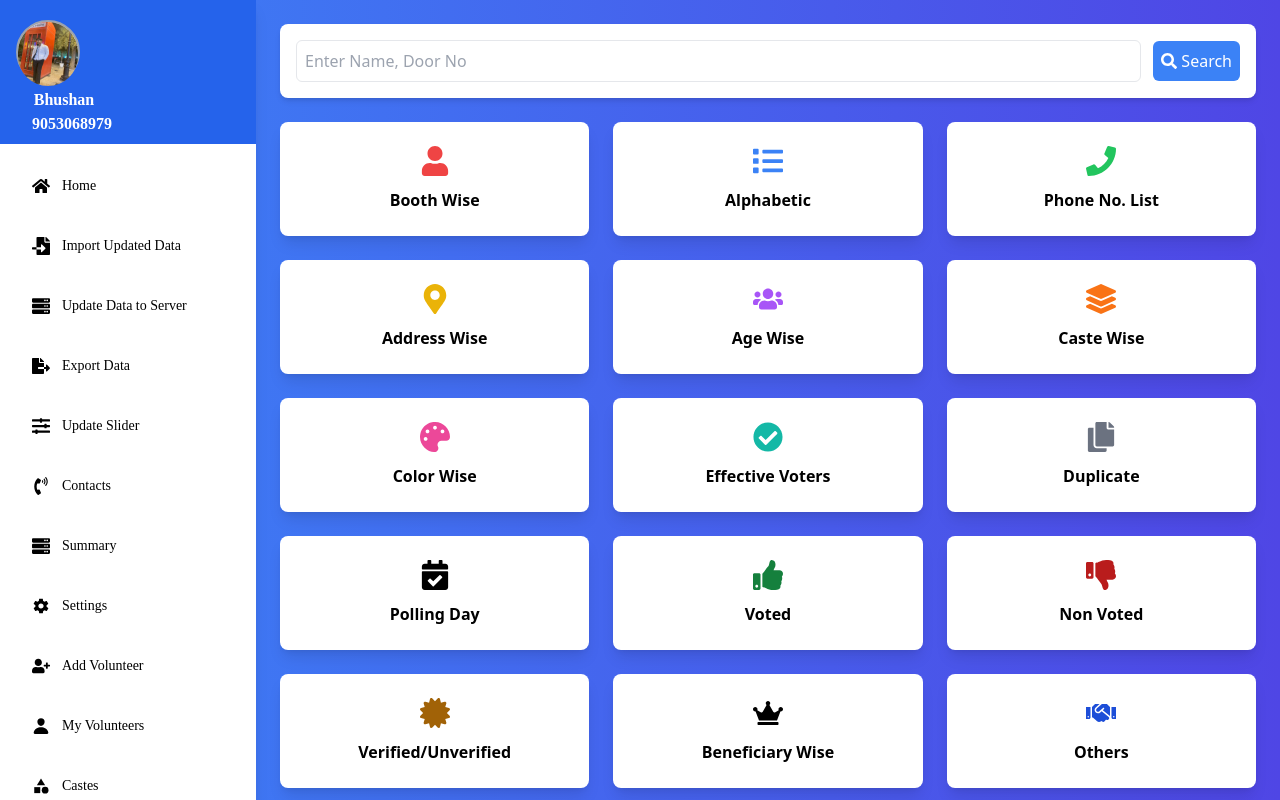
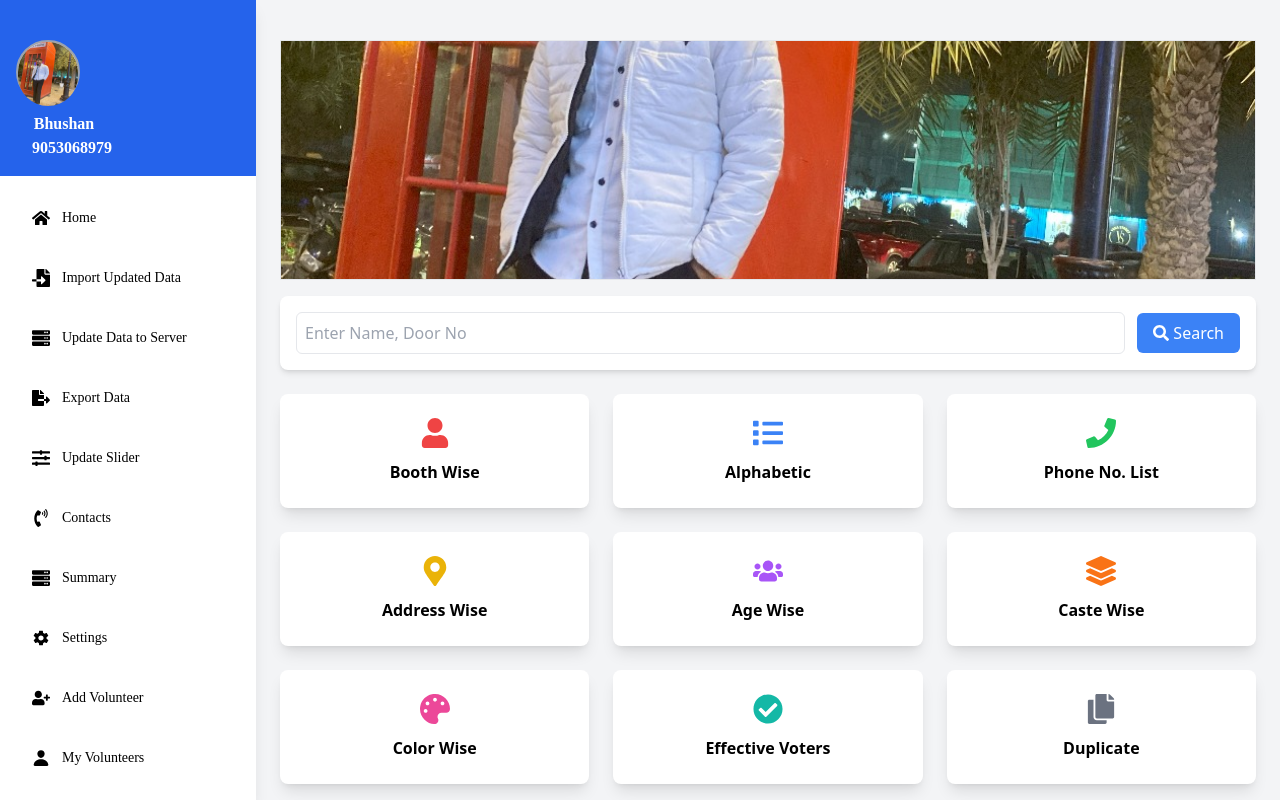
Before and after one commit to Prakashsuryaa/Myvoteonline, a React (Create React App) app in the folder frontend/: page /dashboard2 in a window 1280 px wide. Shown: the top 800 px of the page. Built offline with nearby package versions, Linux system fonts and the light colour scheme.

Commit message:
changes2

```diff
--- a/frontend/package.json
+++ b/frontend/package.json
@@ -11,7 +11,7 @@
     "react": "^19.0.0",
     "react-dom": "^19.0.0",
     "react-icons": "^5.4.0",
-    "react-router-dom": "^7.1.5",
+    "react-router-dom": "^7.2.0",
     "react-scripts": "^5.0.1",
     "react-slick": "^0.30.3",
     "slick-carousel": "^1.8.1",
--- a/frontend/src/component/dasboard2.jsx
+++ b/frontend/src/component/dasboard2.jsx
@@ -1,22 +1,43 @@
 import React from "react";
-import { FaSearch, FaUser, FaList, FaMapMarkerAlt, FaPhone, FaUsers, FaLayerGroup, FaPalette, FaCheckCircle, FaCopy, FaCalendarCheck, FaThumbsUp, FaThumbsDown, FaCertificate, FaCrown, FaHandshake } from "react-icons/fa";
-import Sidebar from "./sidebar";
+import img from "../images/bhushan.jpg";
+import {
+    FaSearch, FaUser, FaList, FaMapMarkerAlt, FaPhone, FaUsers, FaLayerGroup, FaPalette,
+    FaCheckCircle, FaCopy, FaCalendarCheck, FaThumbsUp, FaThumbsDown, FaCertificate, FaCrown, FaHandshake
+} from "react-icons/fa";
+import Sidebar from "./sidebar";  // Ensure the correct import path
 
 const Dashboard2 = () => {
     return (
-        <div className="flex h-full bg-gradient-to-r from-blue-500 to-indigo-600 text-white">
+        <div className="flex h-screen">
+            {/* Sidebar */}
             <Sidebar />
-            <div className="flex-1 p-6">
 
-                <div className="bg-white shadow-md p-4 rounded-lg text-black flex items-center gap-3">
-                    <input type="text" placeholder="Enter Name, Door No" className="flex-1 p-2 border rounded-md" />
-                    <button className="bg-blue-500 text-white p-2 rounded-md flex items-center gap-1">
+            {/* Main Content */}
+            <div className="flex-1 p-6 bg-gray-100 overflow-auto">
+                {/* Image Div */}
+                <div className="h-60 w-auto border overflow-hidden mt-4">
+                    <img src={img} alt="Dashboard" className="w-full h-full object-cover" />
+                </div>
+
+                {/* Search Bar */}
+                <div className="bg-white shadow-md p-4 rounded-lg flex items-center gap-3 mt-4">
+                    <input
+                        type="text"
+                        placeholder="Enter Name, Door No"
+                        className="flex-1 p-2 border rounded-md outline-none"
+                    />
+                    <button className="bg-blue-500 text-white px-4 py-2 rounded-md flex items-center gap-1">
                         <FaSearch /> Search
                     </button>
                 </div>
-                <div className="grid grid-cols-3 gap-6 mt-6">
+
+                {/* Menu Grid */}
+                <div className="grid grid-cols-1 sm:grid-cols-2 lg:grid-cols-3 gap-6 mt-6">
                     {menuItems.map((item, index) => (
-                        <div key={index} className="bg-white shadow-lg rounded-lg p-6 flex flex-col items-center gap-3 text-center text-black hover:scale-105 transition-transform cursor-pointer">
+                        <div
+                            key={index}
+                            className="bg-white shadow-lg rounded-lg p-6 flex flex-col items-center gap-3 text-center text-black hover:scale-105 transition-transform cursor-pointer"
+                        >
                             {item.icon}
                             <span className="font-semibold">{item.label}</span>
                         </div>
@@ -27,6 +48,7 @@ const Dashboard2 = () => {
     );
 };
 
+// Menu Items
 const menuItems = [
     { label: "Booth Wise", icon: <FaUser size={30} className="text-red-500" /> },
     { label: "Alphabetic", icon: <FaList size={30} className="text-blue-500" /> },
@@ -41,7 +63,7 @@ const menuItems = [
     { label: "Voted", icon: <FaThumbsUp size={30} className="text-green-700" /> },
     { label: "Non Voted", icon: <FaThumbsDown size={30} className="text-red-700" /> },
     { label: "Verified/Unverified", icon: <FaCertificate size={30} className="text-yellow-700" /> },
-    { label: "Beneficiary Wise", icon: <FaCrown size={30} className="text-gold-500" /> },
+    { label: "Beneficiary Wise", icon: <FaCrown size={30} className="text-yellow-500" /> },
     { label: "Others", icon: <FaHandshake size={30} className="text-blue-700" /> },
 ];
 
--- a/frontend/src/component/navbar.jsx
+++ b/frontend/src/component/navbar.jsx
@@ -46,7 +46,7 @@ const Navbar = () => {
                     <button className="w-full px-4 py-2 text-left hover:bg-gray-100"> <a href="/setting">Settings</a></button>
                   </li>
                   <li>
-                    <button className="w-full px-4 py-2 text-left hover:bg-gray-100">Logout</button>
+                    <button className="w-full px-4 py-2 text-left hover:bg-gray-100"><a href="/" className="text-red-500">Logout</a></button>
                   </li>
                 </ul>
               </div>
--- a/frontend/src/component/sidebar.jsx
+++ b/frontend/src/component/sidebar.jsx
@@ -1,66 +1,92 @@
-        import React from "react";
-        import img from "../images/bhushan.jpg"
-        import {FaHome,FaFileImport,FaServer,FaFileExport,FaPhoneVolume,FaSms,FaWhatsapp,FaShareAlt,FaUserPlus,
+import React, { useState } from "react";
+import { useNavigate } from "react-router-dom"; // Import useNavigate
+import img from "../images/bhushan.jpg";
+import {
+    FaBars, FaHome, FaFileImport, FaServer, FaFileExport, FaPhoneVolume, FaSms,
+    FaWhatsapp, FaShareAlt, FaUserPlus, FaSlidersH
 } from "react-icons/fa";
 import { IoMdSettings } from "react-icons/io";
-        import { IoPerson } from "react-icons/io5";
+import { IoPerson, IoLogOut } from "react-icons/io5";
 import { RiLockPasswordLine } from "react-icons/ri";
-        import { IoLogOut } from "react-icons/io5";
 import { MdCategory } from "react-icons/md";
-        import { FaSlidersH } from "react-icons/fa";
 
 const Sidebar = () => {
+    const [isOpen, setIsOpen] = useState(false);
+    const navigate = useNavigate();
+
+    const handleLogout = () => {
+        localStorage.removeItem("userToken");
+        navigate("/");
+    };
+
     return (
-            <aside className="w-64 h- bg-white text-black shadow-lg font-[Poppins] overflow-auto">
-                <div className="bg-blue-600 h-36 flex flex-col items-center justify-center relative">
-                <div className="w-16 h-16 bg-white rounded-full absolute top-5 left-4 border-2 border-gray-400"><img src={img} className="w-16 h-16 bg-white rounded-full absolute"></img></div>
-                <p className="text-white font-semibold mt-20 mr-32"> Bhushan</p>
+        <>
+            {/* Hamburger Button for Small Screens */}
+            <button
+                className="md:hidden text-white bg-blue-600 fixed rounded-lg z-50"
+                onClick={() => setIsOpen(!isOpen)}
+            >
+                <FaBars size={30} />
+            </button>
+
+            {/* Sidebar with 30px margin from top */}
+            <aside className={`w-64 bg-white text-black shadow-lg font-[Poppins] overflow-auto fixed md:relative transition-all duration-300
+                ${isOpen ? "left-0" : "-left-64"} md:left-0 h-full z-40`}>
+
+                {/* Profile Section */}
+                <div className="bg-blue-600 h-44 flex flex-col items-center justify-center relative">
+                    <div className="w-16 h-16 bg-white rounded-full absolute top-10 left-4 border-2 border-gray-400">
+                        <img src={img} className="w-16 h-16 bg-white rounded-full" alt="User" />
+                    </div>
+                    <p className="text-white font-semibold mt-24 mr-32">Bhushan</p>
                     <p className="text-white font-semibold mr-28">9053068979</p>
-
                 </div>
 
+                {/* Menu Items */}
                 <ul className="space-y-4 p-5">
-                {menuItems.map(({ icon: Icon, text }, index) => (
-                <li
-                    key={index}
-                    className="flex items-center gap-3 p-3 rounded-lg cursor-pointer transition-all duration-300 hover:bg-gray-300 hover:text-blue-600"
-                >
+                    {menuItems.map(({ icon: Icon, text, path }, index) => (
+                        <li key={index} className="flex items-center gap-3 p-3 rounded-lg cursor-pointer transition-all duration-300 hover:bg-gray-300 hover:text-blue-600">
                             <Icon className="text-lg" />
-                    <a href="#" className="text-sm font-medium">{text}</a>
+                            <a href={path} className="text-sm font-medium">{text}</a>
                         </li>
                     ))}
 
                     <hr className="border-gray-400 my-4" />
 
+                    {/* Share & Logout */}
                     <li className="flex items-center gap-3 p-3 rounded-lg cursor-pointer transition-all duration-300 hover:bg-gray-300 hover:text-blue-600">
                         <FaShareAlt className="text-lg" />
                         <a href="#" className="text-sm font-medium">Share</a>
                     </li>
-                <li className="flex items-center gap-3 p-3 rounded-lg cursor-pointer transition-all duration-300 hover:bg-gray-300 hover:text-red-500">
+                    <li
+                        className="flex items-center gap-3 p-3 rounded-lg cursor-pointer transition-all duration-300 hover:bg-gray-300 hover:text-red-500"
+                        onClick={handleLogout} // Call Logout Function
+                    >
                         <IoLogOut className="text-lg text-red-500" />
-                <a href="#" className="text-sm font-medium text-red-500">Logout</a>
+                        <span className="text-sm font-medium text-red-500">Logout</span>
                     </li>
                 </ul>
             </aside>
+        </>
     );
 };
 
 const menuItems = [
-        { icon: FaHome, text: "Home" },
-        { icon: FaFileImport, text: "Import Updated Data" },
-        { icon: FaServer, text: "Update Data to Server" },
-        { icon: FaFileExport, text: "Export Data" },
-        { icon: FaSlidersH, text: "Update Slider" },
-        { icon: FaPhoneVolume, text: "Contacts" },
-        { icon: FaServer, text: "Summary" },
-        { icon: IoMdSettings, text: "Settings" },
-        { icon: FaUserPlus, text: "Add Volunteer" },
-        { icon: IoPerson, text: "My Volunteers" },
-        { icon: MdCategory, text: "Castes" },
-        { icon: FaSms, text: "Send SMS" },
-        { icon: FaPhoneVolume, text: "Voice Calls" },
-        { icon: FaWhatsapp, text: "Bulk WhatsApp" },
-        { icon: RiLockPasswordLine, text: "Change Password" },
+    { icon: FaHome, text: "Home", path: "/" },
+    { icon: FaFileImport, text: "Import Updated Data", path: "/import" },
+    { icon: FaServer, text: "Update Data to Server", path: "/update" },
+    { icon: FaFileExport, text: "Export Data", path: "/export" },
+    { icon: FaSlidersH, text: "Update Slider", path: "/slider" },
+    { icon: FaPhoneVolume, text: "Contacts", path: "/contacts" },
+    { icon: FaServer, text: "Summary", path: "/summary" },
+    { icon: IoMdSettings, text: "Settings", path: "/settings" },
+    { icon: FaUserPlus, text: "Add Volunteer", path: "/add-volunteer" },
+    { icon: IoPerson, text: "My Volunteers", path: "/my-volunteers" },
+    { icon: MdCategory, text: "Castes", path: "/castes" },
+    { icon: FaSms, text: "Send SMS", path: "/sms" },
+    { icon: FaPhoneVolume, text: "Voice Calls", path: "/voice-calls" },
+    { icon: FaWhatsapp, text: "Bulk WhatsApp", path: "/whatsapp" },
+    { icon: RiLockPasswordLine, text: "Change Password", path: "/change-password" },
 ];
 
 export default Sidebar;
```
Also changed, not shown: 1 other file (tests, documents, lock files or other folders). Lines whose indentation alone changed are shown as unchanged.
